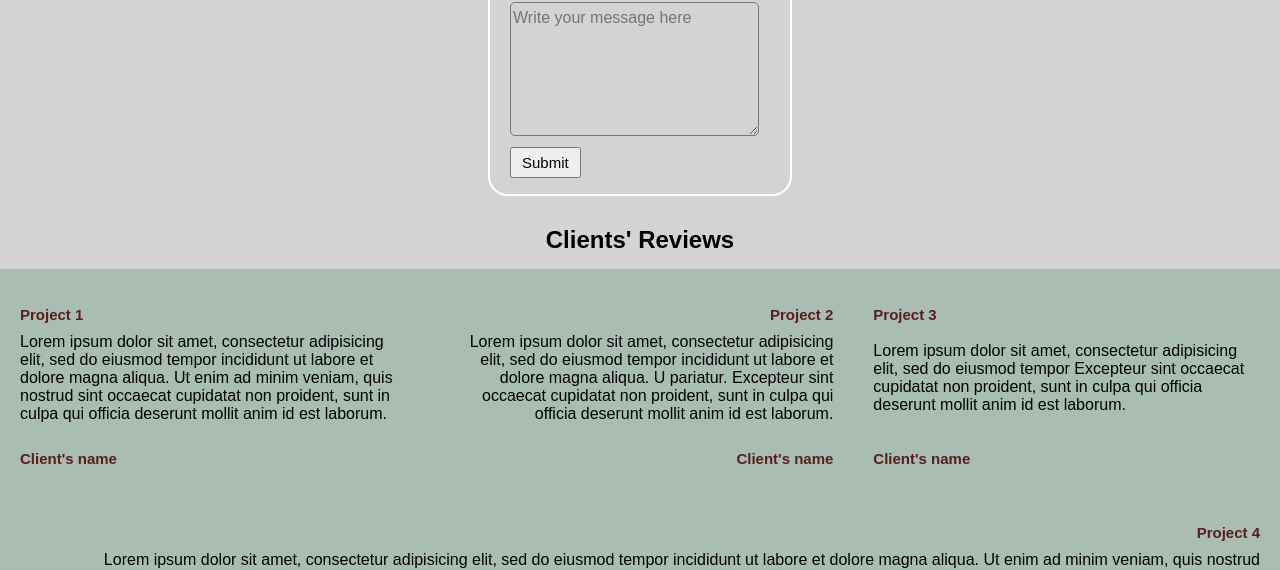
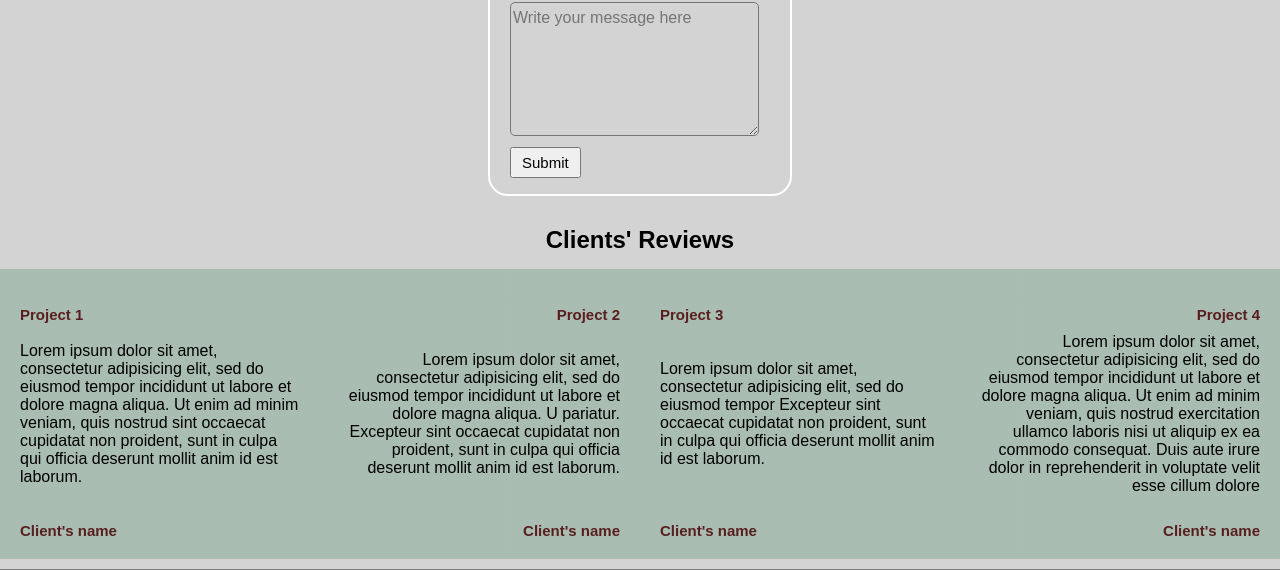
Before and after one commit to ericphilip17/ericphilip17.github.io, a website: page index.html in a window 1280 px wide. Shown: the part 2493-3063 px from the top of the page. Drawn offline with Linux system fonts and the light colour scheme.

Commit message:
Update styles.css

```diff
--- a/styles.css
+++ b/styles.css
@@ -584,7 +584,7 @@ textarea {
   flex-direction: column;
   justify-content: space-between;
   align-items: flex-start;
-  flex: 1 0 300px;
+  flex: 1 0 260px;
   padding: 20px;
 }
 .leftBooks:hover {
@@ -603,7 +603,7 @@ textarea {
   flex-wrap: wrap;
   padding: 20px;
   text-align: right;
-  flex: 1 0 300px;
+  flex: 1 0 260px;
 }
 .rightBooks > h5, .leftBooks > h5 {
   display: flex;
```
